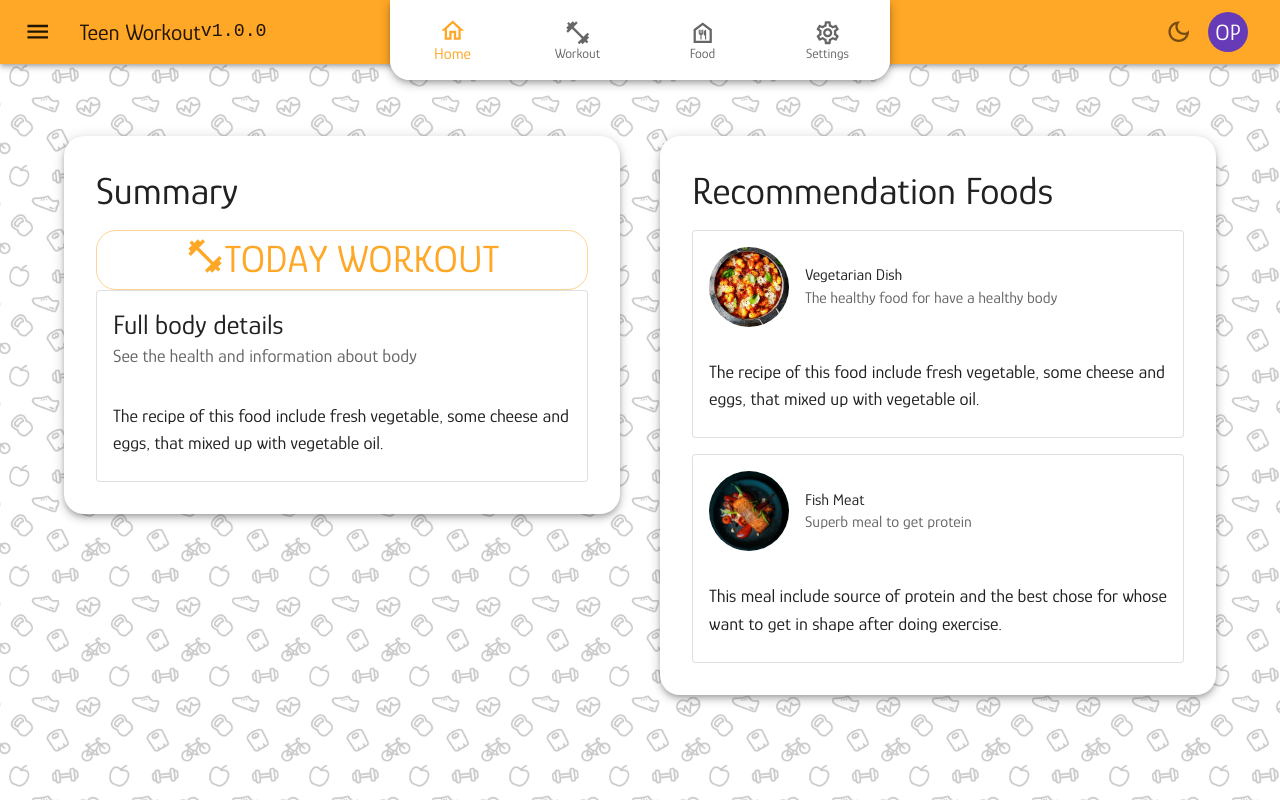
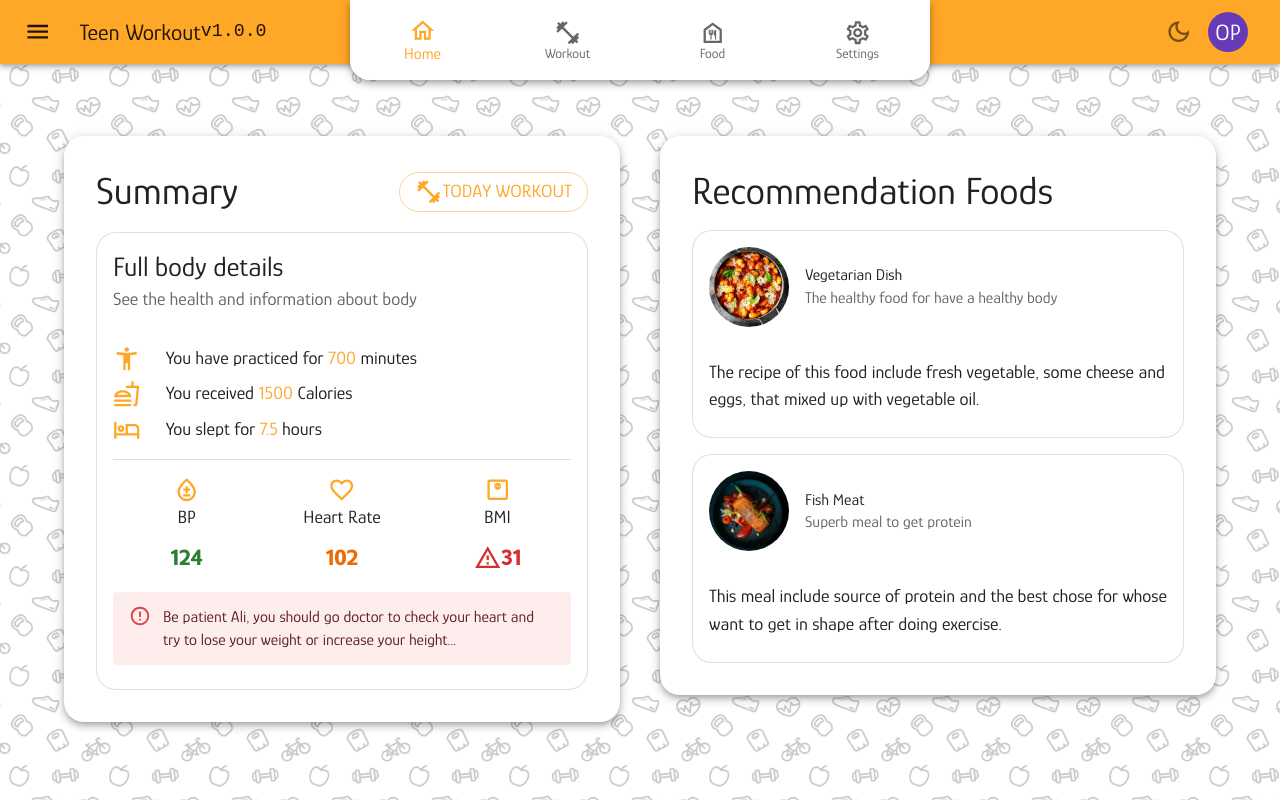
Before and after one commit to muhamadzolfaghari/teen-workout, a React (Create React App) app: page / in a window 1280 px wide. Built offline with nearby package versions, Linux system fonts and the light colour scheme.

Commit message:
Home Page of Dashboard completed.

```diff
--- /dev/null
+++ b/src/components/Dashboard/Card.tsx
@@ -0,0 +1,7 @@
+import MuiCard, { CardProps } from '@mui/material/Card';
+
+const Card = (props: CardProps) => (
+  <MuiCard {...props} sx={{ borderRadius: '20px', ...props.sx }} />
+);
+
+export default Card;
--- a/src/components/Dashboard/Dashboard.tsx
+++ b/src/components/Dashboard/Dashboard.tsx
@@ -5,7 +5,7 @@ import Grid from '@mui/material/Grid';
 import FitnessCenterOutlinedIcon from '@mui/icons-material/FitnessCenterOutlined';
 import * as React from 'react';
 import Paper from './Paper';
-import Card from '@mui/material/Card';
+import Card from './Card'
 import Avatar from '@mui/material/Avatar';
 import food1Image from '../../images/foods/food1.png';
 import food2Image from '../../images/foods/food2.png';
@@ -13,6 +13,7 @@ import CardHeader from '@mui/material/CardHeader';
 import Container from '@mui/material/Container';
 import { Button, CardContent } from '@mui/material';
 import Box from '@mui/material/Box';
+import FullBodyDetails from './Home/FullBodyDetails/FullBodyDetails';
 
 const Dashboard = () => {
   return (
@@ -22,25 +23,20 @@ const Dashboard = () => {
         <Grid container spacing={5} className={classes.grid}>
           <Grid xs item>
             <Paper className={classes.paper}>
-              <Typography variant={'h4'} gutterBottom>
-                Summary
-              </Typography>
-              <Button variant={'outlined'} color={'primary'} fullWidth>
-                <Box display={'flex'}>
-                  <FitnessCenterOutlinedIcon fontSize={'large'} />
-                  <Typography variant={'h4'}>Today Workout</Typography>
+              <Box display={'flex'} alignItems={'center'}>
+                <Typography variant={'h4'}>
+                  Summary
+                </Typography>
+                <Box marginLeft={'auto'}>
+                  <Button variant={'outlined'} color={'primary'}>
+                    <Box display={'flex'}>
+                      <FitnessCenterOutlinedIcon />
+                      <Typography>Today Workout</Typography>
+                    </Box>
+                  </Button>
                 </Box>
-              </Button>
-              <Card variant={'outlined'}>
-                <CardHeader
-                  title={'Full body details'}
-                  subheader={'See the health and information about body'}
-                />
-                <CardContent>
-                  The recipe of this food include fresh vegetable, some cheese
-                  and eggs, that mixed up with vegetable oil.
-                </CardContent>
-              </Card>
+              </Box>
+              <FullBodyDetails />
             </Paper>
           </Grid>
           <Grid xs item>
--- /dev/null
+++ b/src/components/Dashboard/Home/FullBodyDetails/FullBodyDetails.module.scss
@@ -0,0 +1,37 @@
+.root {
+  margin-top: 1rem;
+
+  mark {
+    color: #ffa726;
+    background: transparent;
+  }
+}
+
+.divider {
+  margin: 1rem 0;
+}
+
+.general-details {
+  display: grid;
+  row-gap: 0.5rem;
+  column-gap: 1rem;
+  grid-template-columns: 1fr 11fr;
+}
+
+.health-details {
+  margin-bottom: 1rem;
+  display: grid;
+  row-gap: 0.5rem;
+  text-align: center;
+  column-gap: 0.5rem;
+  grid-template-columns: 1fr 1fr 1fr;
+}
+
+.health-item {
+  display: flex;
+  flex-direction: column;
+
+  svg {
+    margin: auto;
+  }
+}
--- /dev/null
+++ b/src/components/Dashboard/Home/FullBodyDetails/FullBodyDetails.tsx
@@ -0,0 +1,91 @@
+import WarningAmberOutlinedIcon from '@mui/icons-material/WarningAmberOutlined';
+import FavoriteBorderOutlinedIcon from '@mui/icons-material/FavoriteBorderOutlined';
+import CardHeader from '@mui/material/CardHeader';
+import MonitorWeightOutlinedIcon from '@mui/icons-material/MonitorWeightOutlined';
+import CardContent from '@mui/material/CardContent';
+import AccessibilityNewOutlinedIcon from '@mui/icons-material/AccessibilityNewOutlined';
+// noinspection SpellCheckingInspection
+import FastfoodOutlinedIcon from '@mui/icons-material/FastfoodOutlined';
+import HotelOutlinedIcon from '@mui/icons-material/HotelOutlined';
+import * as React from 'react';
+import classes from './FullBodyDetails.module.scss';
+import Divider from '@mui/material/Divider';
+import BloodtypeOutlinedIcon from '@mui/icons-material/BloodtypeOutlined';
+import Typography from '@mui/material/Typography/Typography';
+import { Alert, useTheme } from '@mui/material';
+import Card from '../../Card';
+
+const FullBodyDetails = () => {
+  const theme = useTheme();
+
+  return (
+    <Card variant={'outlined'} className={classes.root}>
+      <CardHeader
+        title={'Full body details'}
+        subheader={'See the health and information about body'}
+      />
+      <CardContent>
+        <section className={classes['general-details']}>
+          <AccessibilityNewOutlinedIcon color={'primary'} />
+          <div>
+            You have practiced for <mark>700</mark> minutes
+          </div>
+          <FastfoodOutlinedIcon color={'primary'} />
+          <div>
+            You received <mark>1500</mark> Calories
+          </div>
+          <HotelOutlinedIcon color={'primary'} />
+          <div>
+            You slept for <mark>7.5</mark> hours
+          </div>
+        </section>
+        <Divider className={classes.divider} />
+        <section className={classes['health-details']}>
+          <div className={classes['health-item']}>
+            <BloodtypeOutlinedIcon color={'primary'} />
+            <Typography>BP</Typography>
+          </div>
+          <div className={classes['health-item']}>
+            <FavoriteBorderOutlinedIcon color={'primary'} />
+
+            <Typography>Heart Rate</Typography>
+          </div>
+          <div className={classes['health-item']}>
+            <MonitorWeightOutlinedIcon color={'primary'} />
+            <Typography>BMI</Typography>
+          </div>
+          <Typography
+            variant={'h6'}
+            fontWeight={'bold'}
+            color={theme.palette.success.main}
+          >
+            124
+          </Typography>
+          <Typography
+            variant={'h6'}
+            fontWeight={'bold'}
+            color={theme.palette.warning.main}
+          >
+            102
+          </Typography>
+          <Typography
+            variant={'h6'}
+            fontWeight={'bold'}
+            display={'flex'}
+            justifyContent={'center'}
+            alignItems={'center'}
+            color={theme.palette.error.main}
+          >
+            <WarningAmberOutlinedIcon /> 31
+          </Typography>
+        </section>
+        <Alert severity={'error'}>
+          Be patient Ali, you should go doctor to check your heart and try to
+          lose your weight or increase your height...
+        </Alert>
+      </CardContent>
+    </Card>
+  );
+};
+
+export default FullBodyDetails;
--- /dev/null
+++ b/src/components/Dashboard/Home/Home.ts
@@ -0,0 +1,5 @@
+const Home = () => {
+  return null;
+}
+
+export default Home;
--- a/src/components/Dashboard/Navigation/Navigation.module.scss
+++ b/src/components/Dashboard/Navigation/Navigation.module.scss
@@ -1,5 +1,5 @@
 .root {
-  width: 500px;
+  width: calc(50% - 60px);
   border-radius: 0 0 20px 20px;
   margin: -4rem auto auto;
   overflow: hidden;
--- a/src/components/Dashboard/Paper.tsx
+++ b/src/components/Dashboard/Paper.tsx
@@ -1,9 +1,7 @@
 import MuiPaper, { PaperProps } from '@mui/material/Paper';
 
-const Paper = (props: PaperProps) => {
-  return (
-    <MuiPaper {...props} elevation={5} sx={{ borderRadius: '20px' }} />
-  );
-};
+const Paper = (props: PaperProps) => (
+  <MuiPaper {...props} elevation={5} sx={{ borderRadius: '20px' }} />
+);
 
 export default Paper;
```
Also changed, not shown: src/components/Dashboard/Dashboard.module.scss (line endings or trailing spaces).
